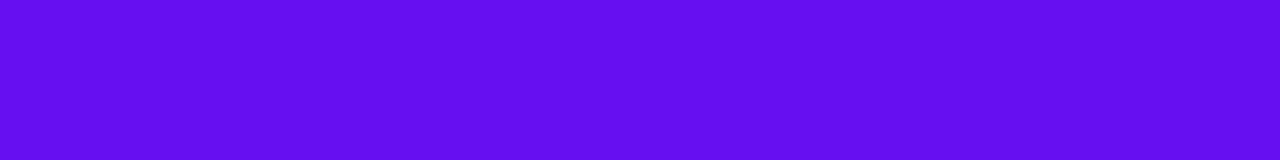
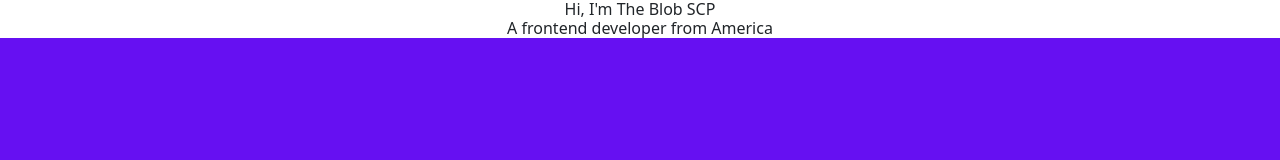
Before and after one commit to roythearsonist/roythearsonist.github.io, a website: page index.html in a window 1280 px wide. Drawn offline with nearby package versions, Linux system fonts and the light colour scheme.

Commit message:
Added first main content

```diff
--- a/index.html
+++ b/index.html
@@ -20,5 +20,8 @@
     <script src="assets/js/index.js"></script>
     <title>Home Page</title>
   </head>
-  <body></body>
+  <body>
+    <h1 class="text-center">Hi, I'm The Blob SCP</h1>
+    <h3 class="text-center">A frontend developer from America</h3>
+  </body>
 </html>
```
